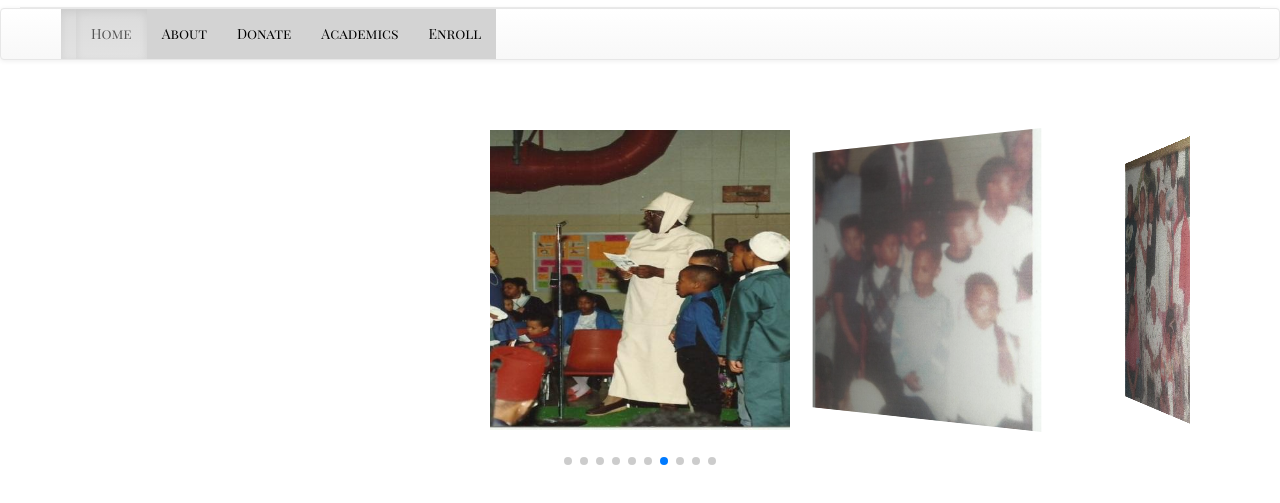
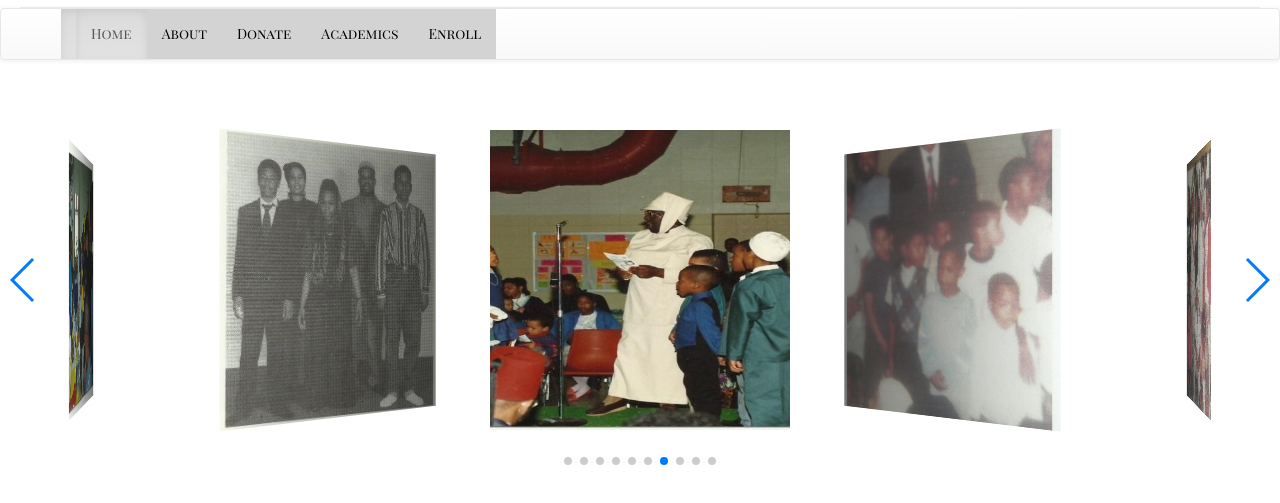
Before and after one commit to progressively/CMS-of-STL, a website: page index.html in a window 1280 px wide. Shown: the part 223-726 px from the top of the page. Drawn offline with nearby package versions, Linux system fonts and the light colour scheme.

Commit message:
loop added to carousel

```diff
--- a/index.html
+++ b/index.html
@@ -91,6 +91,9 @@
             </div>
         </div>
             <div class="swiper-pagination swiper-pagination-bullets"><span class="swiper-pagination-bullet"></span><span class="swiper-pagination-bullet"></span><span class="swiper-pagination-bullet"></span><span class="swiper-pagination-bullet"></span><span class="swiper-pagination-bullet"></span><span class="swiper-pagination-bullet"></span><span class="swiper-pagination-bullet swiper-pagination-bullet-active"></span><span class="swiper-pagination-bullet"></span><span class="swiper-pagination-bullet"></span><span class="swiper-pagination-bullet"></span></div>
+            <!-- Add Arrows -->
+            <div class="swiper-button-next"></div>
+            <div class="swiper-button-prev"></div>
         </div>
 
 <script src="node_modules/swiper/dist/js/swiper.min.js"></script>
@@ -98,6 +101,12 @@
     var swiper = new Swiper('.swiper-container', {
         pagination: '.swiper-pagination',
         effect: 'coverflow',
+        nextButton: '.swiper-button-next',
+        prevButton: '.swiper-button-prev',
+        slidesPerView: 1,
+        paginationClickable: true,
+        spaceBetween: 30,
+        loop: true,
         grabCursor: true,
         centeredSlides: true,
         slidesPerView: 'auto',
```
